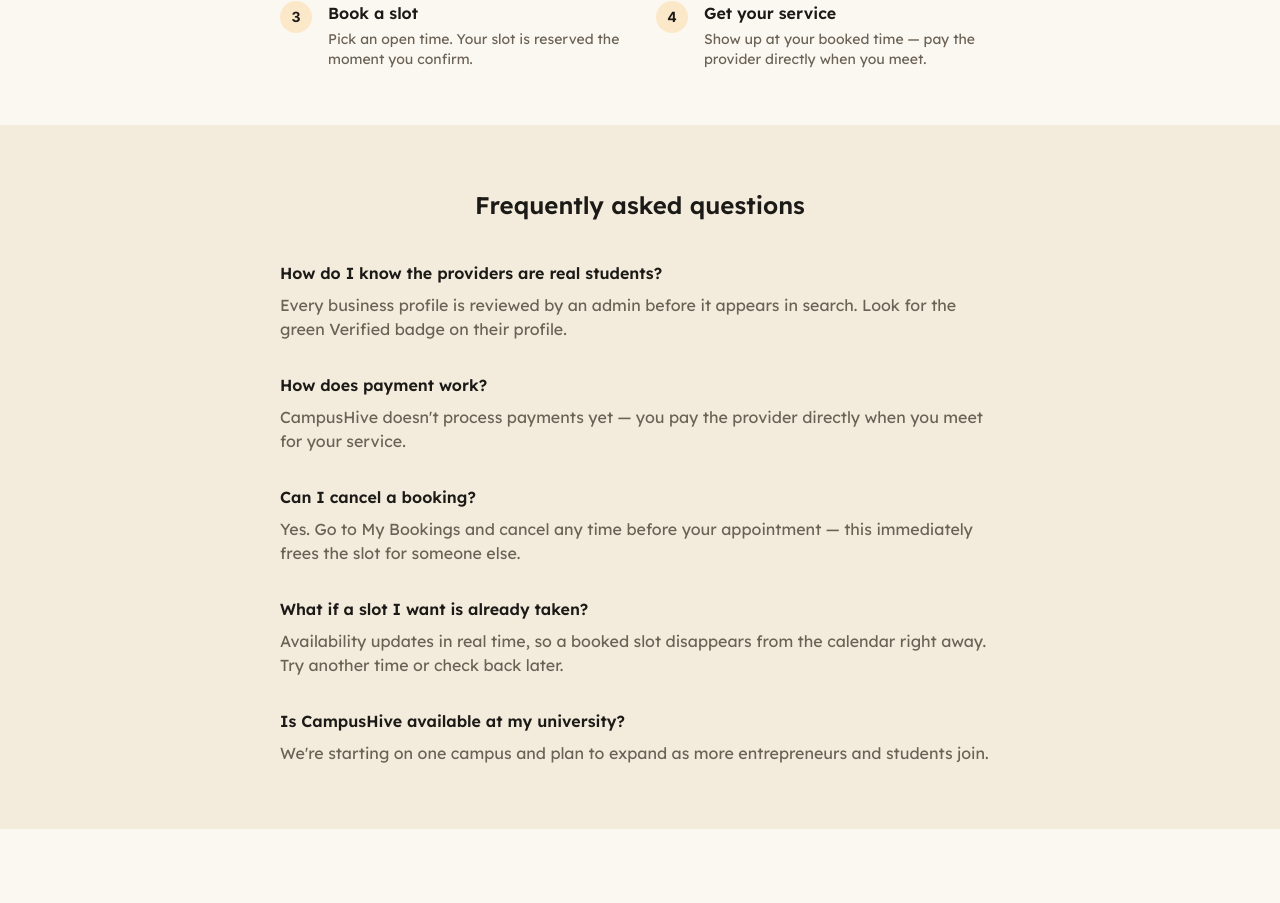
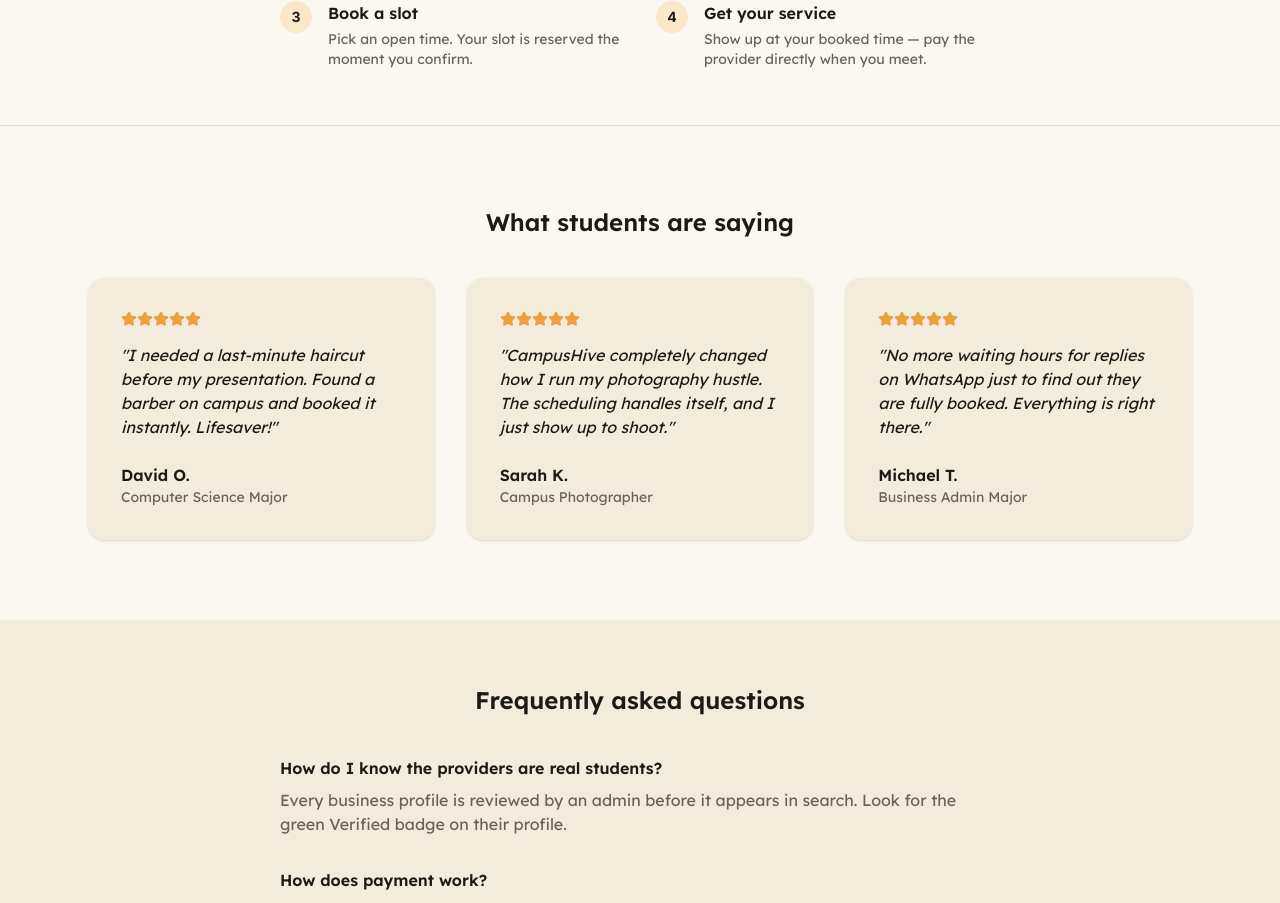
Before and after one commit to joelanarba/campushive, a React (Vite) app in the folder frontend/: page / in a window 1280 px wide. Shown: the part 1335-2238 px from the top of the page. Built offline with nearby package versions, Linux system fonts and the light colour scheme; no server answers.

Commit message:
feat(frontend): add featured providers and testimonials to landing page

```diff
--- a/frontend/src/pages/public/Landing.jsx
+++ b/frontend/src/pages/public/Landing.jsx
@@ -1,6 +1,6 @@
 import { useState } from "react";
 import { Link } from "react-router-dom";
-import { Sparkles, ArrowRight } from "lucide-react";
+import { Sparkles, ArrowRight, Star } from "lucide-react";
 import ServiceCard from "../../components/ServiceCard";
 import heroImage from "../../assets/heroBg.jpg";
 import { useApp } from "../../context/AppContext";
@@ -43,6 +43,24 @@
   },
 ];
 
+const TESTIMONIALS = [
+  {
+    quote: "I needed a last-minute haircut before my presentation. Found a barber on campus and booked it instantly. Lifesaver!",
+    author: "David O.",
+    role: "Computer Science Major",
+  },
+  {
+    quote: "CampusHive completely changed how I run my photography hustle. The scheduling handles itself, and I just show up to shoot.",
+    author: "Sarah K.",
+    role: "Campus Photographer",
+  },
+  {
+    quote: "No more waiting hours for replies on WhatsApp just to find out they are fully booked. Everything is right there.",
+    author: "Michael T.",
+    role: "Business Admin Major",
+  }
+];
+
 const FAQ = [
   {
     q: "How do I know the providers are real students?",
@@ -75,6 +93,15 @@
   const displayCategories = categories.slice(0, 4);
   // Use up to 3 services for popular section
   const popularServices = services.slice(0, 3);
+
+  // Extract up to 3 unique verified providers from services
+  const uniqueProviders = new Map();
+  services.forEach(svc => {
+    if (svc.entrepreneur && !uniqueProviders.has(svc.entrepreneur.id)) {
+      uniqueProviders.set(svc.entrepreneur.id, svc.entrepreneur);
+    }
+  });
+  const featuredProviders = Array.from(uniqueProviders.values()).slice(0, 3);
 
   return (
     <>
@@ -166,6 +193,38 @@
             </ul>
           </div>
         </section>
+
+        {/* Featured Providers */}
+        {featuredProviders.length > 0 && (
+          <section className="pb-14 mt-10">
+            <div className="mx-auto max-w-wrap px-6">
+              <div className="flex items-baseline justify-between">
+                <h2 className="text-2xl font-semibold">Featured Providers</h2>
+              </div>
+              <div className="mt-6 grid grid-cols-1 gap-6 md:grid-cols-3">
+                {featuredProviders.map((provider) => (
+                  <div key={provider.id} className="rounded-xl border border-line bg-paper p-6 text-center shadow-sm dark:border-line-dark dark:bg-ink-raised">
+                    <div className="mx-auto flex h-16 w-16 items-center justify-center rounded-full bg-honey-tint font-display text-2xl font-bold text-ink dark:bg-honey-deep/20 dark:text-honey-deep">
+                      {provider.business_name.charAt(0).toUpperCase()}
+                    </div>
+                    <h3 className="mt-4 text-lg font-semibold text-ink dark:text-paper">
+                      {provider.business_name}
+                    </h3>
+                    <p className="mt-1 text-sm text-ink-soft dark:text-paper/70">
+                      📍 {provider.location}
+                    </p>
+                    <Link
+                      to={`/services?entrepreneur_id=${provider.id}`}
+                      className="mt-6 inline-block w-full rounded-md border border-line px-4 py-2 text-sm font-semibold text-ink transition-colors hover:bg-paper-raised dark:border-line-dark dark:text-paper dark:hover:bg-ink"
+                    >
+                      View Profile
+                    </Link>
+                  </div>
+                ))}
+              </div>
+            </div>
+          </section>
+        )}
       </div>
 
       {/* How CampusHive works */}
@@ -215,6 +274,29 @@
         </div>
       </section>
 
+      {/* Testimonials */}
+      <section className="py-20 text-center bg-paper dark:bg-ink border-t border-line dark:border-line-dark">
+        <div className="mx-auto max-w-wrap px-6">
+          <h2 className="text-2xl font-semibold">What students are saying</h2>
+          <div className="mt-10 grid grid-cols-1 gap-8 md:grid-cols-3">
+            {TESTIMONIALS.map((t, idx) => (
+              <div key={idx} className="relative rounded-2xl bg-paper-raised p-8 text-left shadow-sm dark:bg-ink-raised border border-transparent dark:border-line-dark">
+                <div className="mb-4 flex text-honey">
+                  {[1, 2, 3, 4, 5].map((s) => (
+                    <Star key={s} size={16} fill="currentColor" />
+                  ))}
+                </div>
+                <p className="text-ink dark:text-paper/90 mb-6 italic">"{t.quote}"</p>
+                <div>
+                  <p className="font-semibold text-ink dark:text-paper">{t.author}</p>
+                  <p className="text-sm text-ink-soft dark:text-paper/60">{t.role}</p>
+                </div>
+              </div>
+            ))}
+          </div>
+        </div>
+      </section>
+
       {/* FAQ */}
       <section className="bg-paper-raised py-16 dark:bg-ink-raised">
         <div className="mx-auto max-w-3xl px-6">
```
